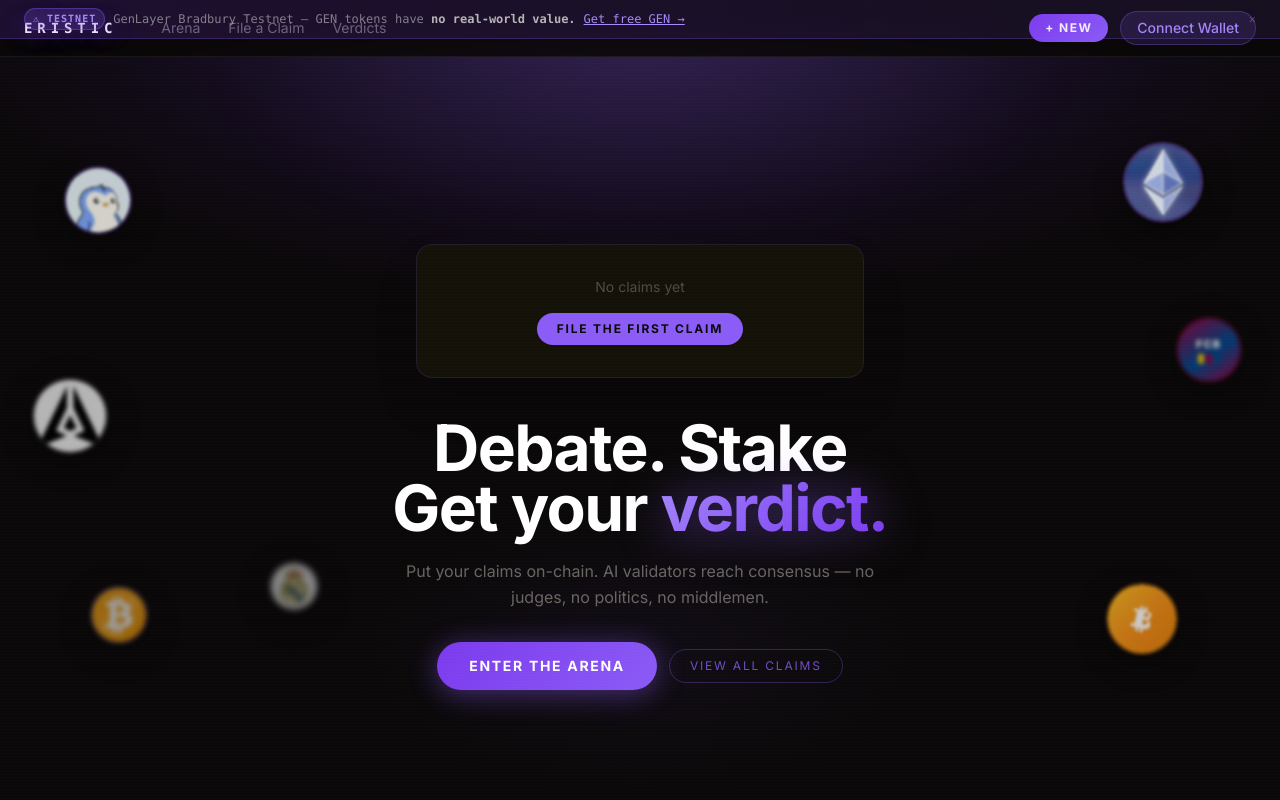
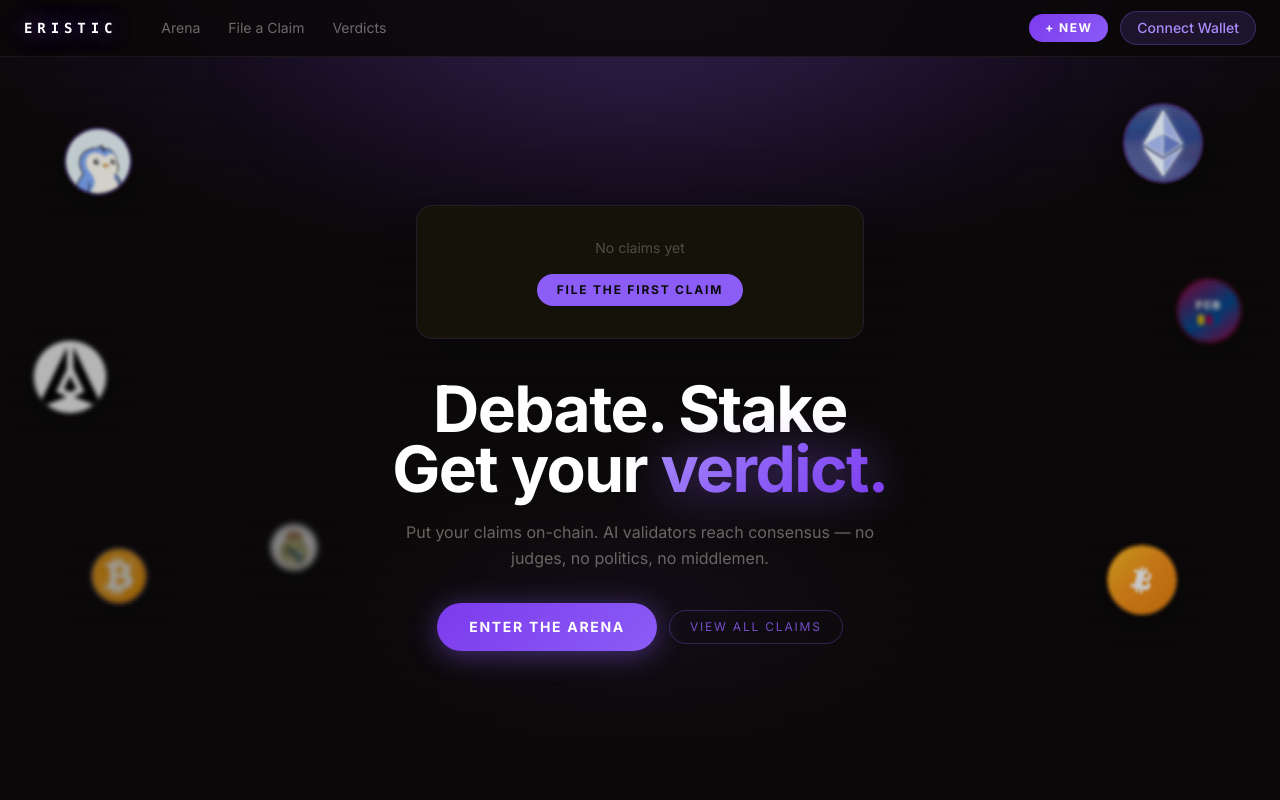
Before and after one commit to Fortune9thx/Eristic, a Next.js app in the folder web/: page / in a window 1280 px wide. Shown: the top 800 px of the page. Built offline with nearby package versions, Linux system fonts and the light colour scheme; what genlayer-js would draw is missing.

Commit message:
Remove testnet banner

```diff
--- a/web/app/layout.tsx
+++ b/web/app/layout.tsx
@@ -2,7 +2,6 @@
 import type { Metadata } from "next";
 import { Inter } from "next/font/google";
 import { TxToasts } from "@/components/TxToasts";
-import { TestnetBanner } from "@/components/TestnetBanner";
 
 const inter = Inter({ subsets: ["latin"], variable: "--font-inter" });
 
@@ -38,7 +37,6 @@
   return (
     <html lang="en" className={inter.variable}>
       <body className="min-h-screen">
-        <TestnetBanner />
         {children}
         <TxToasts />
       </body>
--- a/web/components/TestnetBanner.tsx
+++ b/web/components/TestnetBanner.tsx
@@ -1,7 +1,6 @@
 "use client";
 
 import { useState } from "react";
-import Link from "next/link";
 
 export function TestnetBanner() {
   const [dismissed, setDismissed] = useState(false);
@@ -16,15 +15,6 @@
             style={{ background: "rgba(139,92,246,0.2)", color: "#a78bfa", border: "1px solid rgba(139,92,246,0.35)" }}>
             ⚠ TESTNET
           </span>
-          <span style={{ color: "rgba(237,235,230,0.5)" }}>
-            GenLayer Bradbury Testnet — GEN tokens have{" "}
-            <strong style={{ color: "rgba(237,235,230,0.75)" }}>no real-world value.</strong>
-          </span>
-          <Link href="https://testnet-faucet.genlayer.foundation" target="_blank" rel="noreferrer"
-            className="hidden sm:inline transition-colors"
-            style={{ color: "#a78bfa", textDecoration: "underline" }}>
-            Get free GEN →
-          </Link>
         </div>
         <button onClick={() => setDismissed(true)}
           className="text-xs font-mono shrink-0 transition-opacity hover:opacity-100 opacity-40"
```
